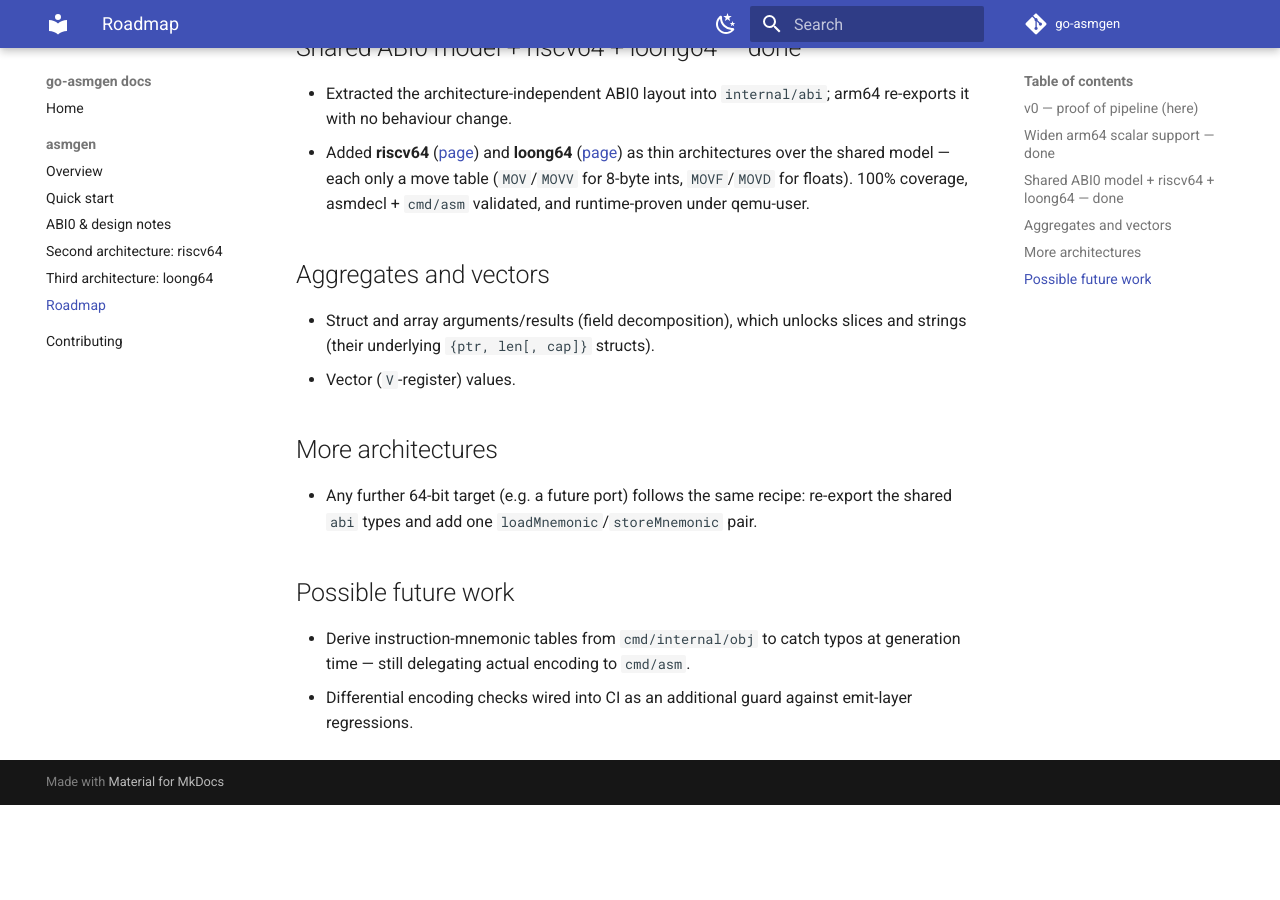
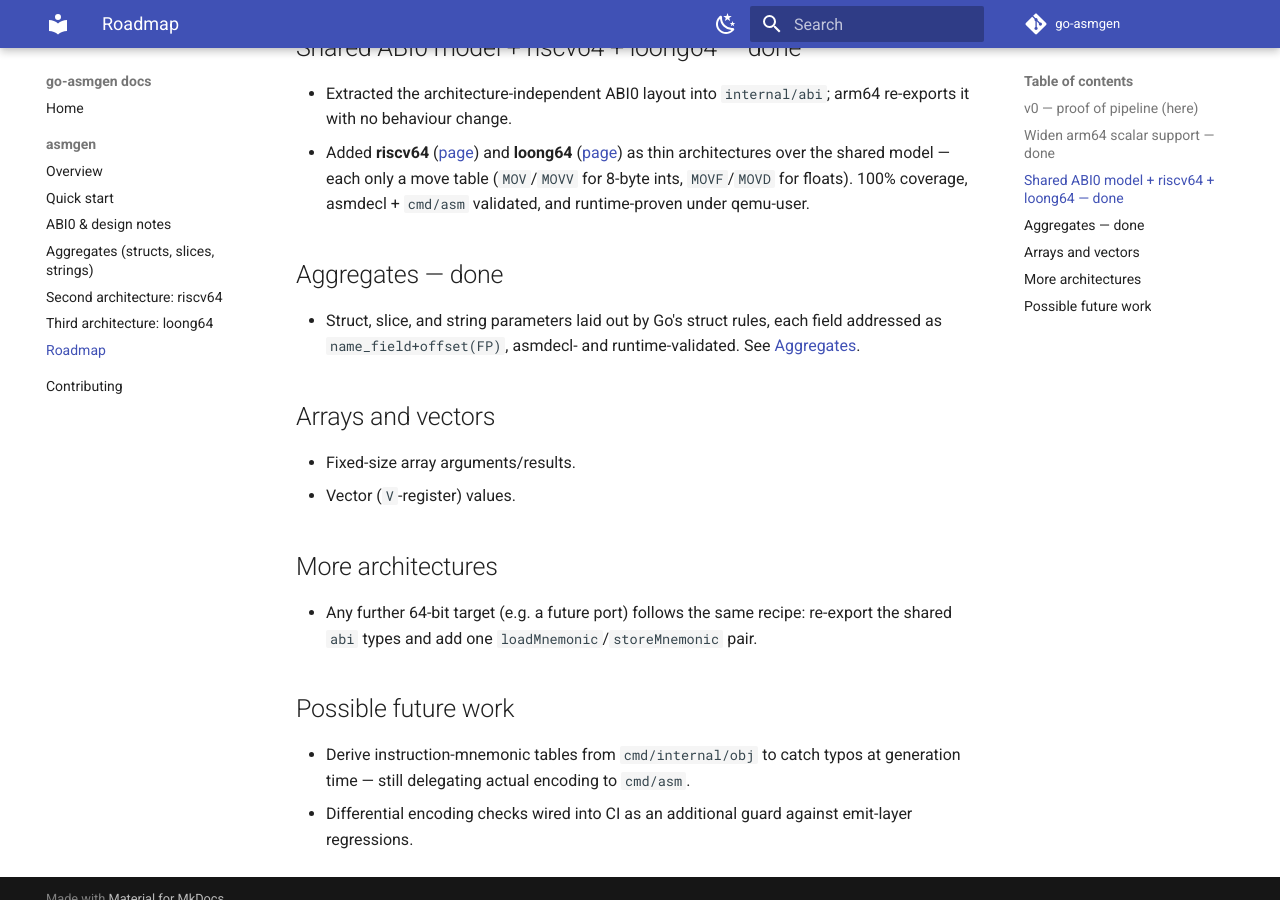
Before and after one commit to go-asmgen/docs, an MkDocs documentation site: the page built from docs/asmgen/roadmap.md, in a window 1280 px wide and 900 px high, scrolled down 719 px. Built offline with MkDocs 1.6.1 and Material for MkDocs 9.7.7, drawn with Linux system fonts in a browser that asks for light colours; the version menu is left out; before the commit the page ends 1524 px from its top, so only the background shows below that.

Commit message:
Document aggregate (struct/slice/string) parameters
New "Aggregates" page: field-naming convention (p_A, s_base/s_len/s_cap,
x_base/x_len), Go struct layout + padding, a worked slice example with element
dereference, and why asmdecl makes the field offsets self-checking. Update the
design page's "not yet correct for" (structs now supported), home, and roadmap.

Co-Authored-By: Claude Opus 4.8 (1M context) <noreply@anthropic.com>

```diff
--- a/docs/asmgen/roadmap.md
+++ b/docs/asmgen/roadmap.md
@@ -29,10 +29,15 @@ and **more architectures** reusing the same emit layer.
   for 8-byte ints, `MOVF`/`MOVD` for floats). 100% coverage, asmdecl + `cmd/asm`
   validated, and runtime-proven under qemu-user.
 
-## Aggregates and vectors
+## Aggregates — done
 
-- Struct and array arguments/results (field decomposition), which unlocks slices
-  and strings (their underlying `{ptr, len[, cap]}` structs).
+- Struct, slice, and string parameters laid out by Go's struct rules, each field
+  addressed as `name_field+offset(FP)`, asmdecl- and runtime-validated. See
+  [Aggregates](aggregates.md).
+
+## Arrays and vectors
+
+- Fixed-size array arguments/results.
 - Vector (`V`-register) values.
 
 ## More architectures
--- a/mkdocs.yml
+++ b/mkdocs.yml
@@ -38,6 +38,7 @@ nav:
       - Overview: asmgen/index.md
       - Quick start: asmgen/quickstart.md
       - ABI0 & design notes: asmgen/design.md
+      - Aggregates (structs, slices, strings): asmgen/aggregates.md
       - "Second architecture: riscv64": asmgen/riscv64.md
       - "Third architecture: loong64": asmgen/loong64.md
       - Roadmap: asmgen/roadmap.md
```
Also changed, not shown: docs/asmgen/aggregates.md (added, +78 -0 lines), docs/asmgen/design.md (+4 -1 lines), docs/index.md (+2 -1 lines).
